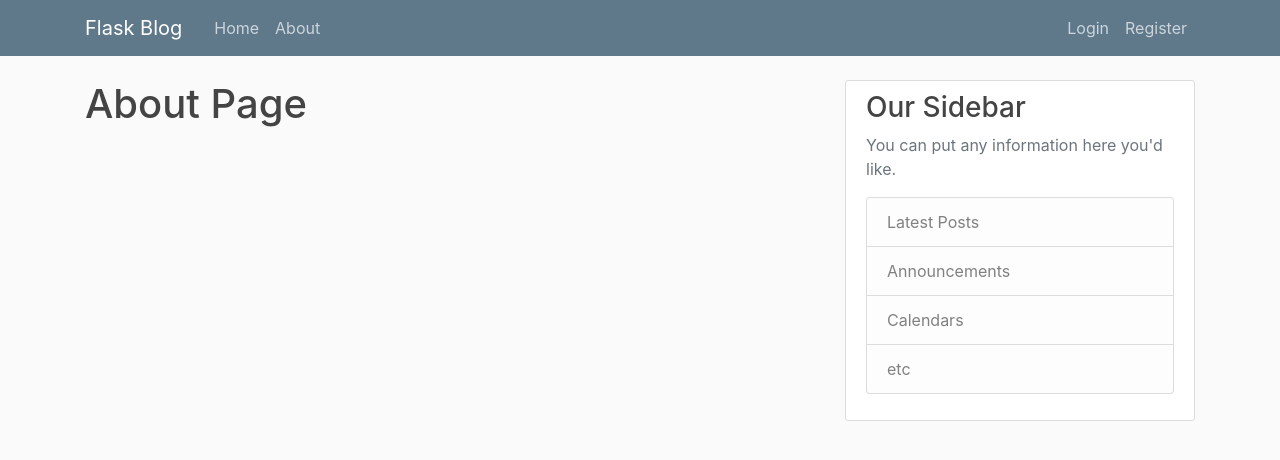
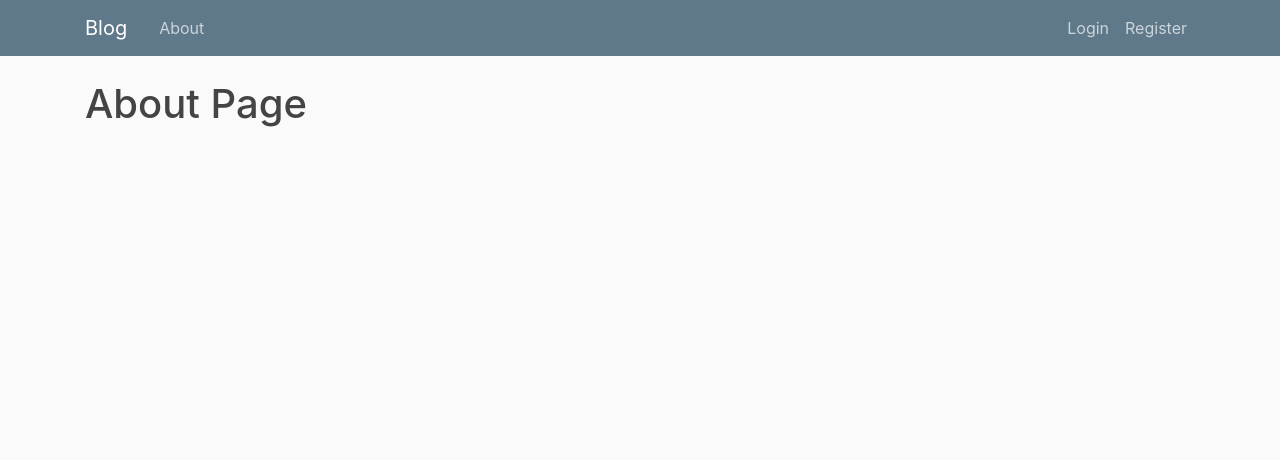
Before and after one commit to jessielw/Blog-Flask, a Flask app: page /about in a window 1280 px wide. Shown: the top 460 px of the page. Run offline with Flask 2, Linux system fonts and the light colour scheme; some libraries are stand-ins or nearby versions.

Commit message:
Update layout.html

```diff
--- a/flaskblog/templates/layout.html
+++ b/flaskblog/templates/layout.html
@@ -20,13 +20,13 @@
     <header class="site-header">
       <nav class="navbar navbar-expand-md navbar-dark bg-steel fixed-top">
         <div class="container">
-          <a class="navbar-brand mr-4" href="/">Flask Blog</a>
+          <a class="navbar-brand mr-4" href="{{ url_for('main.home') }}">Blog</a>
           <button class="navbar-toggler" type="button" data-toggle="collapse" data-target="#navbarToggle" aria-controls="navbarToggle" aria-expanded="false" aria-label="Toggle navigation">
             <span class="navbar-toggler-icon"></span>
           </button>
           <div class="collapse navbar-collapse" id="navbarToggle">
             <div class="navbar-nav mr-auto">
-              <a class="nav-item nav-link" href="{{ url_for('main.home') }}">Home</a>
+              <!-- <a class="nav-item nav-link" href="{{ url_for('main.home') }}">Home</a> -->
               <a class="nav-item nav-link" href="{{ url_for('main.about') }}">About</a>
             </div>
             <!-- Navbar Right Side -->
@@ -58,7 +58,7 @@
           {% endwith %}
           {% block content %}{% endblock %}
         </div>
-        <div class="col-md-4">
+        <!-- <div class="col-md-4">
           <div class="content-section">
             <h3>Our Sidebar</h3>
             <p class='text-muted'>You can put any information here you'd like.
@@ -69,7 +69,7 @@
                 <li class="list-group-item list-group-item-light">etc</li>
               </ul>
             </p>
-          </div>
+          </div> -->
         </div>
       </div>
     </main>
```
